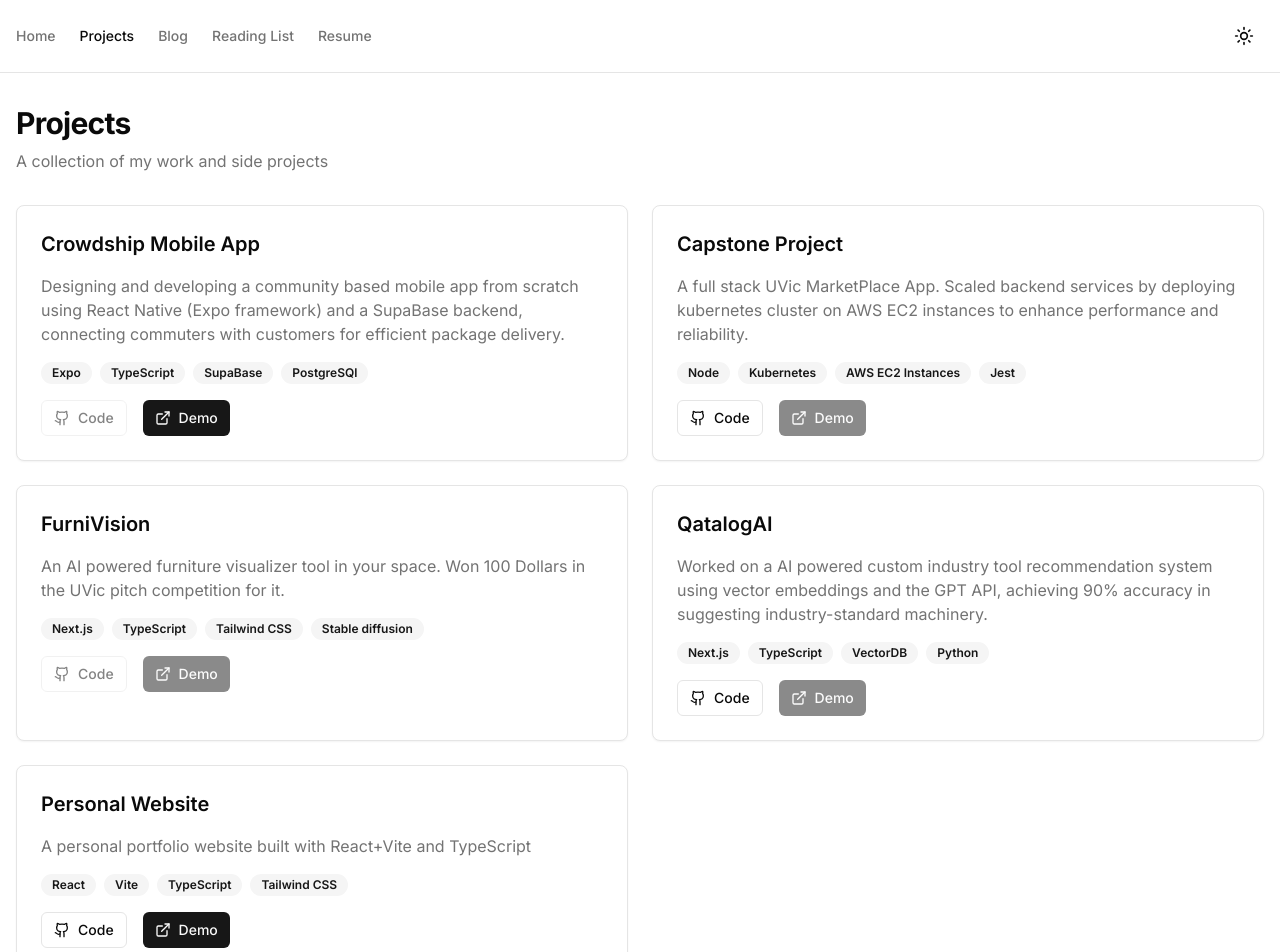
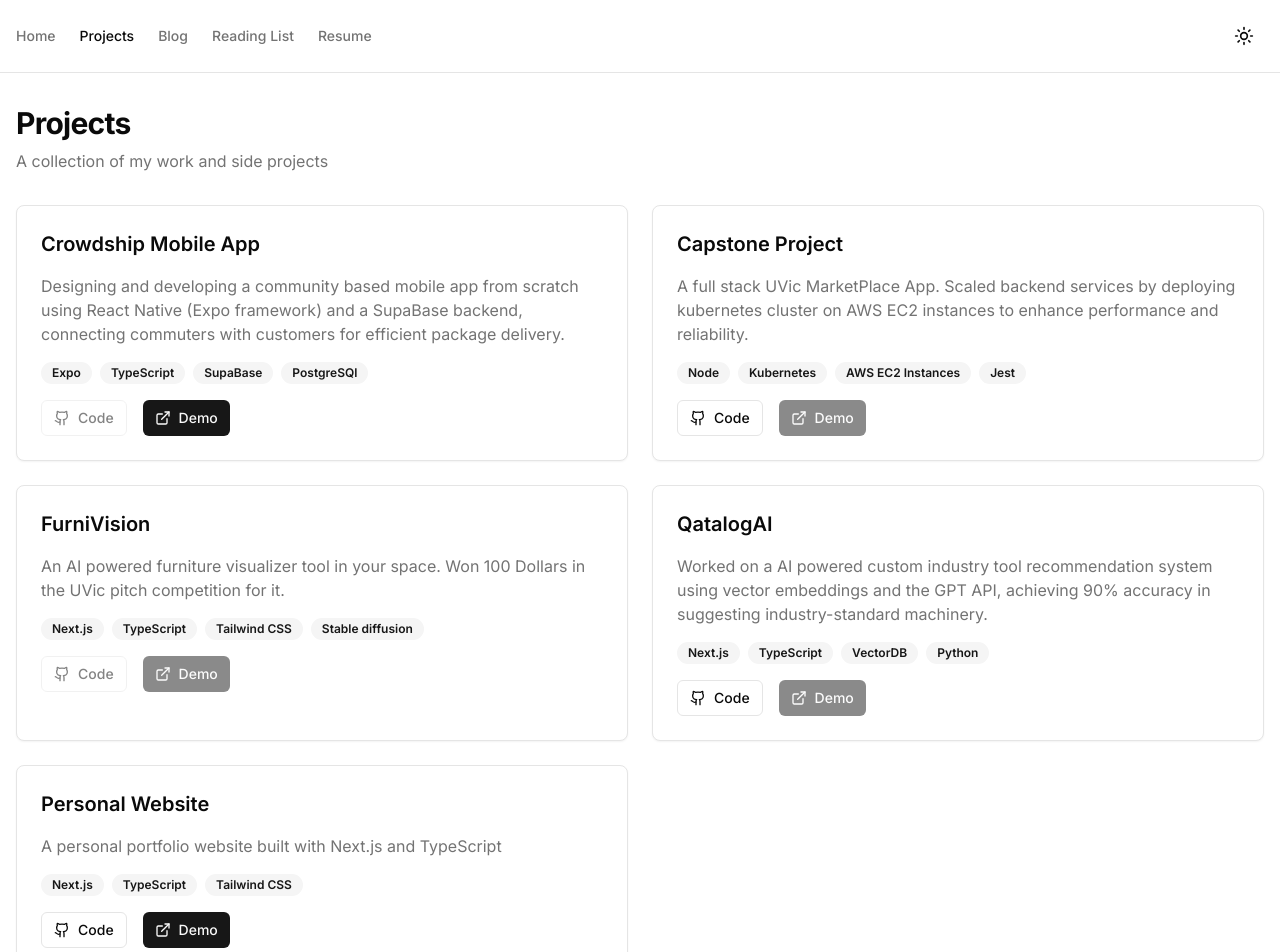
Before and after one commit to palodaman/website, a Next.js app: page /projects in a window 1280 px wide. Shown: the top 952 px of the page. Built offline with nearby package versions, Linux system fonts and the light colour scheme.

Commit message:
Revert "minor updates"
This reverts commit 78827d1ccbaf654545460905d28404d1a8ec6e14.

```diff
--- a/app/projects/page.tsx
+++ b/app/projects/page.tsx
@@ -35,8 +35,8 @@ const projects = [
   },
   {
     title: 'Personal Website',
-    description: 'A personal portfolio website built with React+Vite and TypeScript',
-    tags: ['React', 'Vite' , 'TypeScript', 'Tailwind CSS'],
+    description: 'A personal portfolio website built with Next.js and TypeScript',
+    tags: ['Next.js', 'TypeScript', 'Tailwind CSS'],
     github: 'https://github.com/palodaman/website',
     demo: '/',
   },
```
Also changed, not shown: 1 other file (tests, documents, lock files or other folders).
